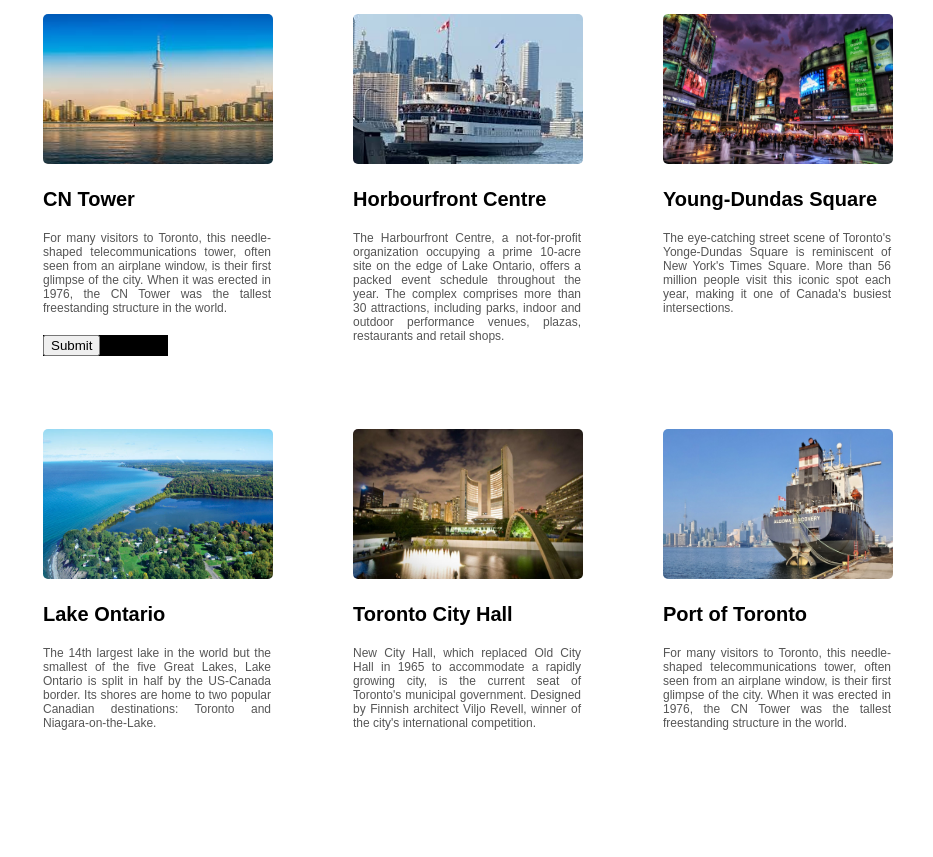
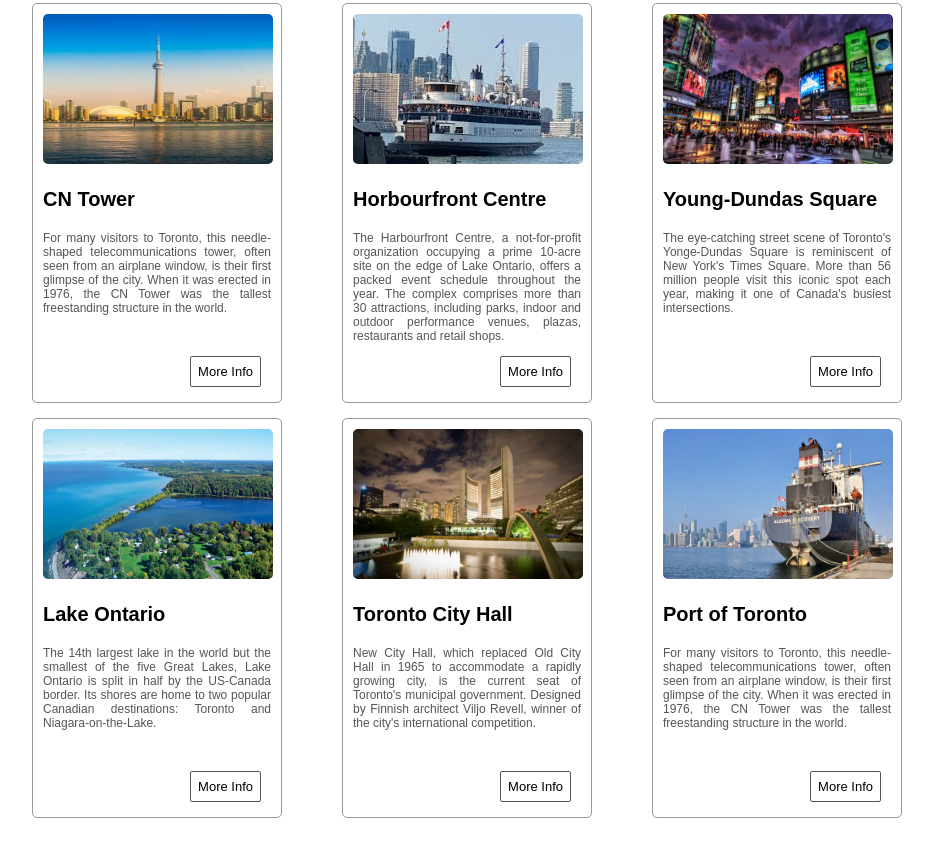
Before and after one commit to JeissonGar96/assignment4, a plain HTML site: page index.html in a window 1280 px wide. Shown: the part 835-1692 px from the top of the page, without its empty margins (173-1106 px from the left). Drawn offline with Linux system fonts and the light colour scheme.

```diff
--- a/css/style.css
+++ b/css/style.css
@@ -11,6 +11,7 @@ body {
     padding: 10px 0;
     position: sticky;
     top: 0;
+    z-index: 1;
 
 }
 
@@ -53,6 +54,7 @@ header{
     background-size: cover;
     background-position: center;
     align-content: center;
+    z-index: 1;
 }
 
 header::before {
@@ -131,8 +133,10 @@ main{
 }
 
 .card{
+    position: relative;
     padding: 10px;
-    border: 1px solid transparent ;
+    border: 1px solid #5559;
+    border-radius: 5px;
     box-sizing: border-box;
     width: 250px;
     min-height: 400px;
@@ -140,8 +144,6 @@ main{
 
 .card:hover{
     border: 1px solid #5555556e;
-    border-radius: 5px;
-    cursor: pointer;
     box-shadow: 0px 0px 10px 0px #5c5c5c ;
 }
 
@@ -171,8 +173,28 @@ main{
 }
 
 .button{
+    text-decoration: none;
+    font-size: 13px;
+    color: #000;
+    border: 1px solid #555;
+    padding: 7px;
+    border-radius: 2px;
+    background-color: #fff;
     position: absolute;
-    background-color: #000;
+    bottom: 15px;
+    right: 20px;
+}
 
 
+@media screen and (max-width: 574px) {
+
+    .card{
+        width: 500px;
+    }
+
+    .card-img{
+        width: 100%;
+        height: 25vh;
+    }
+
 }
--- a/index.html
+++ b/index.html
@@ -42,7 +42,7 @@
                     <a class="card-link" href="#">CN Tower</a>
                 </div>
                 <p class="card-text">For many visitors to Toronto, this needle-shaped telecommunications tower, often seen from an airplane window, is their first glimpse of the city. When it was erected in 1976, the CN Tower was the tallest freestanding structure in the world.</p>
-                <div class="button"><input type="submit">More Info</div>
+                <a class="button" href="#">More Info</a>
             </div>
 
             <div class="card">
@@ -51,6 +51,7 @@
                     <a class="card-link" href="#">Horbourfront Centre</a>
                 </div>
                 <p class="card-text">The Harbourfront Centre, a not-for-profit organization occupying a prime 10-acre site on the edge of Lake Ontario, offers a packed event schedule throughout the year. The complex comprises more than 30 attractions, including parks, indoor and outdoor performance venues, plazas, restaurants and retail shops.</p>
+                <a class="button" href="#">More Info</a>
             </div>
 
             <div class="card">
@@ -59,6 +60,7 @@
                     <a class="card-link" href="#">Young-Dundas Square</a>
                 </div>
                 <p class="card-text">The eye-catching street scene of Toronto's Yonge-Dundas Square is reminiscent of New York's Times Square. More than 56 million people visit this iconic spot each year, making it one of Canada's busiest intersections.</p>
+                <a class="button" href="#">More Info</a>
             </div>
 
             <div class="card">
@@ -67,6 +69,7 @@
                     <a class="card-link" href="#">Lake Ontario</a>
                 </div>
                 <p class="card-text">The 14th largest lake in the world but the smallest of the five Great Lakes, Lake Ontario is split in half by the US-Canada border. Its shores are home to two popular Canadian destinations: Toronto and Niagara-on-the-Lake. </p>
+                <a class="button" href="#">More Info</a>
             </div>
 
             <div class="card">
@@ -75,6 +78,7 @@
                     <a class="card-link" href="#">Toronto City Hall</a>
                 </div>
                 <p class="card-text">New City Hall, which replaced Old City Hall in 1965 to accommodate a rapidly growing city, is the current seat of Toronto's municipal government. Designed by Finnish architect Viljo Revell, winner of the city's international competition.</p>
+                <a class="button" href="#">More Info</a>
             </div>
 
             <div class="card">
@@ -83,6 +87,7 @@
                     <a class="card-link" href="#">Port of Toronto</a>
                 </div>
                 <p class="card-text">For many visitors to Toronto, this needle-shaped telecommunications tower, often seen from an airplane window, is their first glimpse of the city. When it was erected in 1976, the CN Tower was the tallest freestanding structure in the world.</p>
+                <a class="button" href="#">More Info</a>
             </div>
 
         </div>
```
